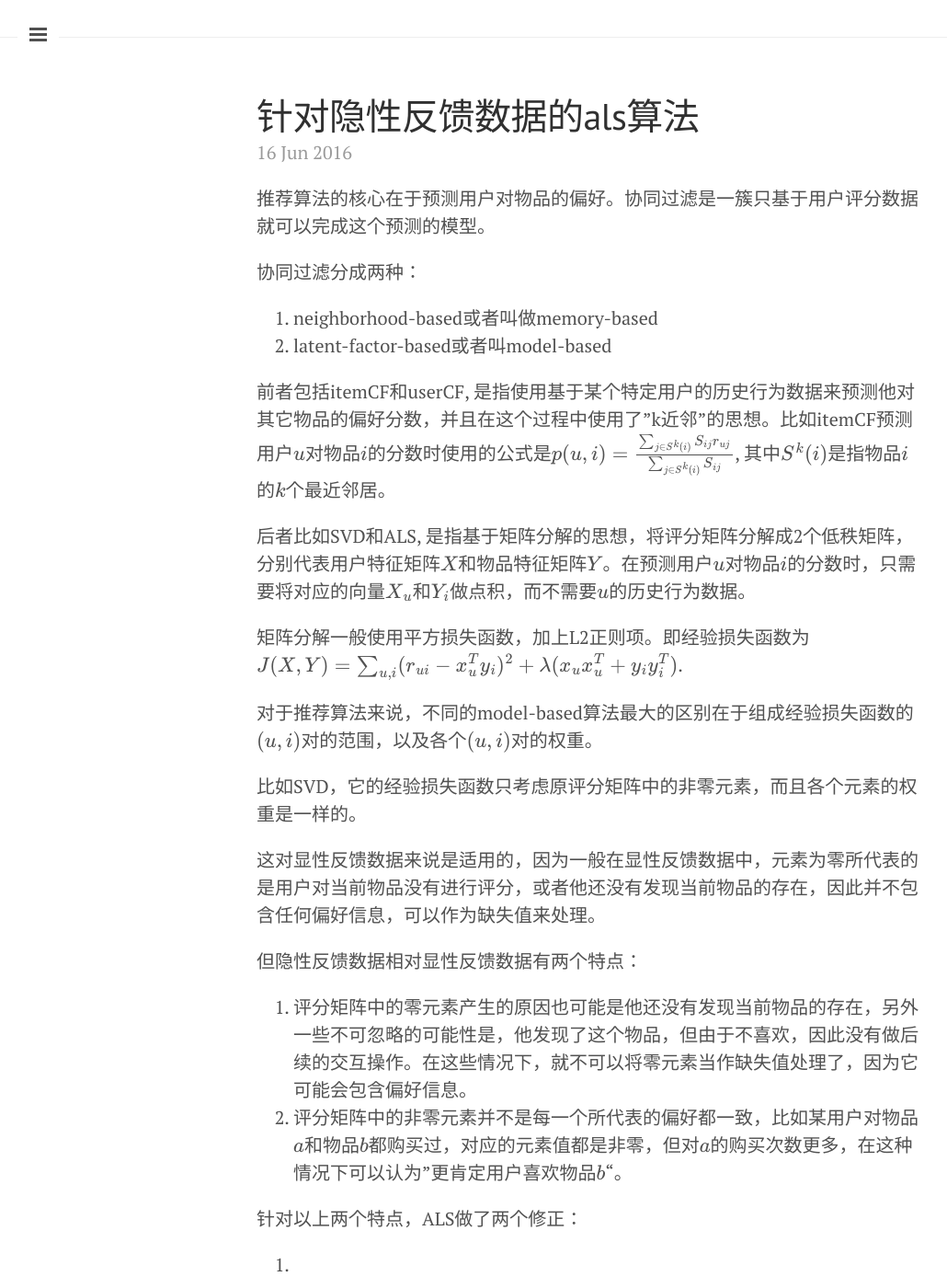
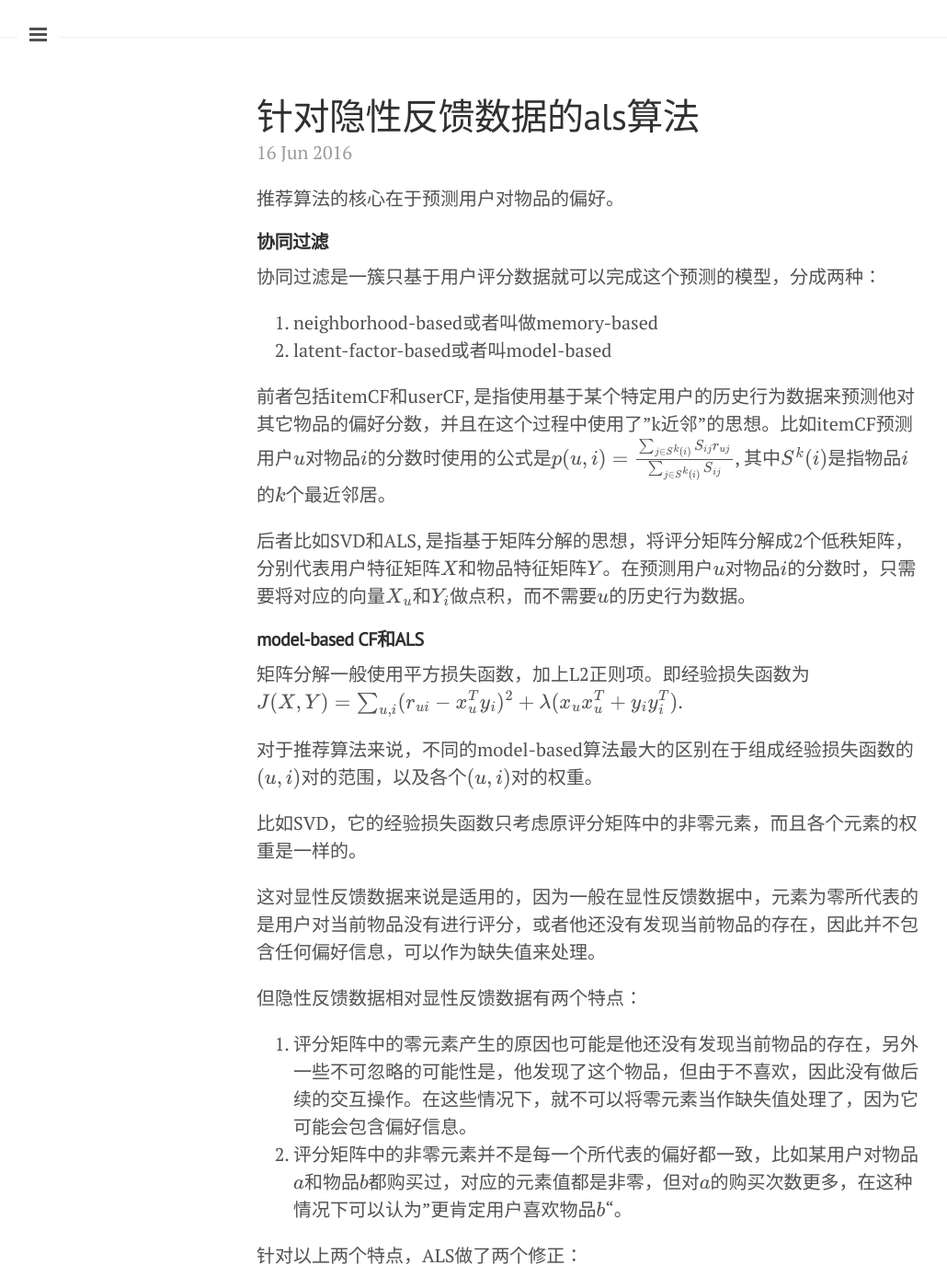
Before and after one commit to nomadcube/nomadcube.github.io, a Jekyll site: the page built from _posts/2016-06-16-针对隐性反馈数据的als算法.md, in a window 1280 px wide and 1400 px high. Shown: the whole window at 92% size, without its empty margins (1-1031 px from the left). Built offline with Jekyll 4.4.1, drawn with Linux system fonts in a browser that asks for light colours; formulas are drawn with MathJax 3; comment, search, counter and statistics services are not loaded.

Commit message:
新文章

```diff
--- a/_posts/2016-06-16-针对隐性反馈数据的als算法.md
+++ b/_posts/2016-06-16-针对隐性反馈数据的als算法.md
@@ -3,9 +3,10 @@ layout: post
 tags: 推荐算法
 ---
 
-推荐算法的核心在于预测用户对物品的偏好。协同过滤是一簇只基于用户评分数据就可以完成这个预测的模型。
+推荐算法的核心在于预测用户对物品的偏好。
 
-协同过滤分成两种：
+#### **协同过滤**
+协同过滤是一簇只基于用户评分数据就可以完成这个预测的模型，分成两种：
 
 1. neighborhood-based或者叫做memory-based
 2. latent-factor-based或者叫model-based
@@ -14,6 +15,7 @@ tags: 推荐算法
 
 后者比如SVD和ALS, 是指基于矩阵分解的思想，将评分矩阵分解成2个低秩矩阵，分别代表用户特征矩阵$$X$$和物品特征矩阵$$Y$$。在预测用户$$u$$对物品$$i$$的分数时，只需要将对应的向量$$X_u$$和$$Y_i$$做点积，而不需要$$u$$的历史行为数据。
 
+#### **model-based CF和ALS**
 矩阵分解一般使用平方损失函数，加上L2正则项。即经验损失函数为$$J(X,Y) = \sum_{u,i} (r_{ui} - x_u^Ty_i)^2 + \lambda(x_ux_u^T + y_iy_i^T)$$.
 
 对于推荐算法来说，不同的model-based算法最大的区别在于组成经验损失函数的$$(u,i)$$对的范围，以及各个$$(u,i)$$对的权重。
```
